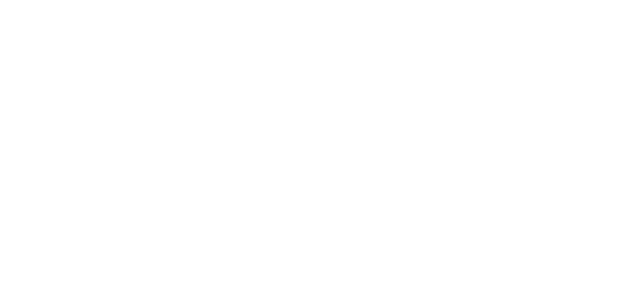
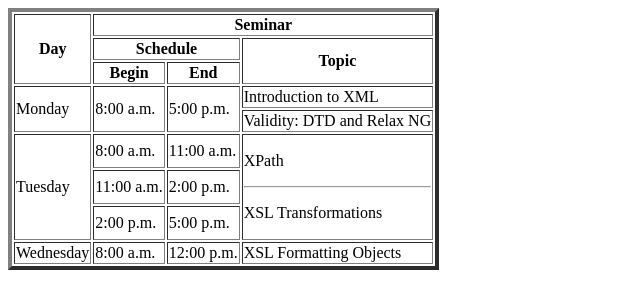
Before and after one commit to arpit-pathak/Placement-Assignment_HTML_Q10, a plain HTML site: page index.html in a window 1280 px wide. Shown: the whole page, without its empty margins (0-640 px from the left). Drawn offline with Linux system fonts and the light colour scheme.

Commit message:
assignment completed

```diff
--- a/index.html
+++ b/index.html
@@ -6,5 +6,70 @@
     <meta name="viewport" content="width=device-width, initial-scale=1.0" />
     <title>Arpit Pathak | Que 10 HTML Placement Assignment</title>
   </head>
-  <body></body>
+  <body>
+    <table border="4">
+      <!-- row 1 -->
+      <tr>
+        <th rowspan="3">Day</th>
+        <th colspan="4">Seminar</th>
+      </tr>
+
+      <!-- row 2 -->
+      <tr>
+        <th colspan="2">Schedule</th>
+        <th colspan="2" rowspan="2">Topic</th>
+      </tr>
+
+      <!-- row 3 -->
+      <tr>
+        <th>Begin</th>
+        <th>End</th>
+      </tr>
+
+      <!-- row 4 -->
+      <tr>
+        <td rowspan="2">Monday</td>
+        <td rowspan="2">8:00 a.m.</td>
+        <td rowspan="2">5:00 p.m.</td>
+        <td>Introduction to XML</td>
+      </tr>
+
+      <!-- row 5 -->
+      <tr>
+        <td>Validity: DTD and Relax NG</td>
+      </tr>
+
+      <!-- row 6 -->
+      <tr>
+        <td rowspan="3">Tuesday</td>
+        <td>8:00 a.m.</td>
+        <td>11:00 a.m.</td>
+        <td rowspan="3">
+          <p>XPath</p>
+          <hr />
+          <p>XSL Transformations</p>
+        </td>
+      </tr>
+
+      <!-- row 7 -->
+      <tr>
+        <td>11:00 a.m.</td>
+        <td>2:00 p.m.</td>
+      </tr>
+
+      <!-- row 8 -->
+      <tr>
+        <td>2:00 p.m.</td>
+        <td>5:00 p.m.</td>
+      </tr>
+
+      <!-- row 9 -->
+      <tr>
+        <td>Wednesday</td>
+        <td>8:00 a.m.</td>
+        <td>12:00 p.m.</td>
+        <td>XSL Formatting Objects</td>
+      </tr>
+    </table>
+  </body>
 </html>
```
